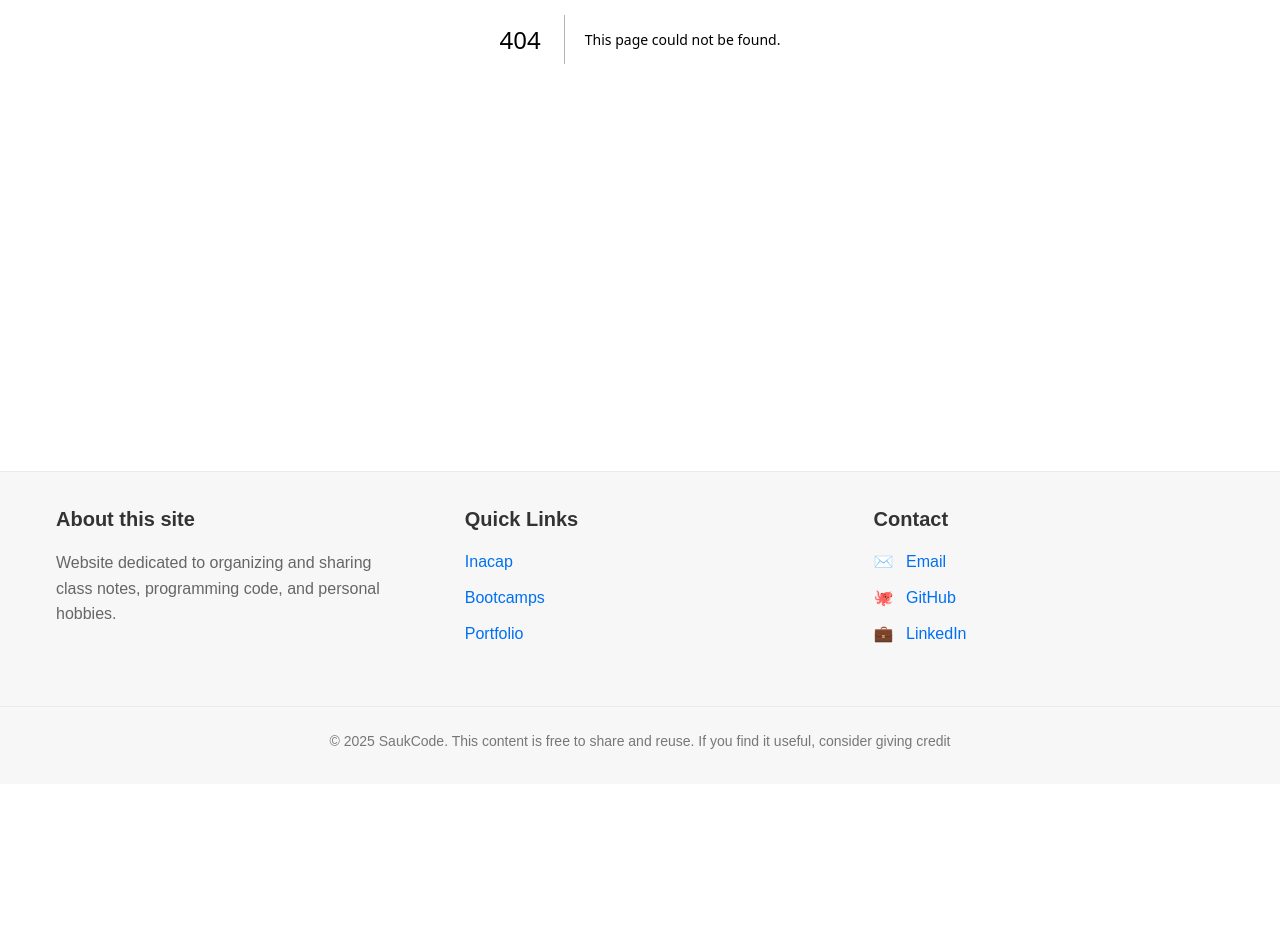
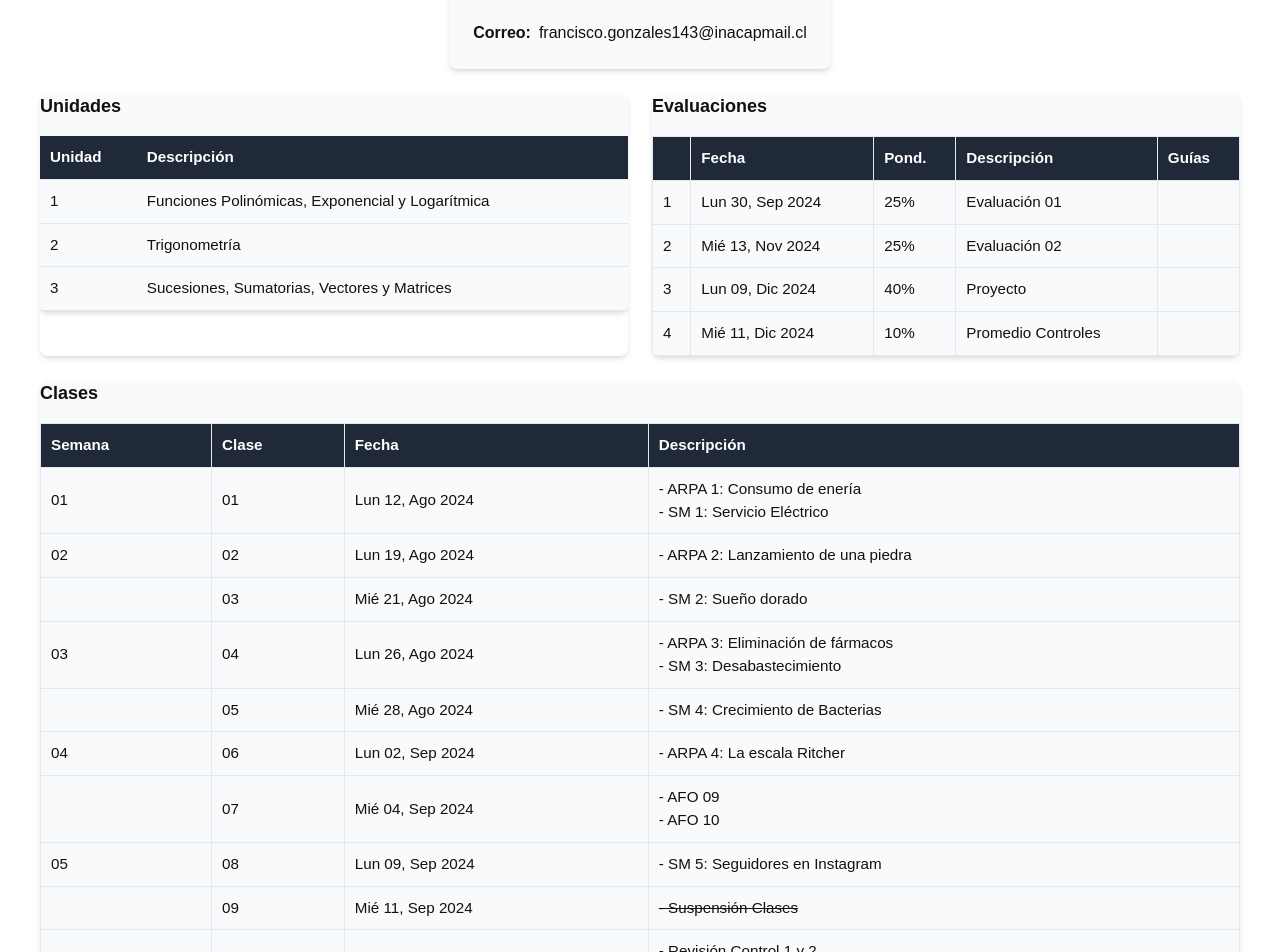
Before and after one commit to sauk1346/my-website, a Next.js app: page /inacap/mvfm01 in a window 1280 px wide. Before the commit this address had no page. Shown: the part 480-1432 px from the top of the page. Before the commit the page ends 1264 px from the top, so only its background shows below. Built offline with nearby package versions, Linux system fonts and the light colour scheme.

Commit message:
update(mvfm01): main page

```diff
--- /dev/null
+++ b/src/app/inacap/mvfm01/page.jsx
@@ -0,0 +1,183 @@
+'use client'
+
+import React, { useEffect, useState } from 'react';
+import ClassCard from '@/components/ClassCard';
+import LectureCard from '@/components/LectureCard';
+import EvaluationCard from '@/components/EvaluationCard';
+import ProfessorCard from '@/components/ProfessorCard';
+import UnitCard from '@/components/UnitCard';
+import styles from'@/styles/Asignature.module.css';
+import CustomLink from '@/components/CustomLink';
+import ExternalLink from '@/components/ExternalLink';
+import EmphText from '@/components/EmphText';
+
+export default function Mvfm01() {
+    // Estado para controlar la vista responsiva
+    const [isMobile, setIsMobile] = useState(false);
+
+    // Efecto para detectar el tamaño de la pantalla
+    useEffect(() => {
+        const handleResize = () => {
+            setIsMobile(window.innerWidth <= 768);
+        };
+
+        // Configurar tamaño inicial
+        handleResize();
+
+        // Agregar listener para cambios de tamaño
+        window.addEventListener('resize', handleResize);
+
+        // Limpiar listener al desmontar
+        return () => {
+            window.removeEventListener('resize', handleResize);
+        };
+    }, []);
+
+    const professorData = {
+        name: "Franciso Javier Gonzáles Villarroel",
+        email: "francisco.gonzales143@inacapmail.cl"
+    };
+    const unitsData = [
+        { unit: '1', description: 'Funciones Polinómicas, Exponencial y Logarítmica' },
+        { unit: '2', description: 'Trigonometría' },
+        { unit: '3', description: 'Sucesiones, Sumatorias, Vectores y Matrices' },
+    ];
+    const evaluationsData = [
+        {
+            evaluationNumber: 1,
+            date: 'Lun 30, Sep 2024',
+            weighting: '25%',
+            description: 'Evaluación 01' ,
+            quickGuide: ''
+        },
+        {
+            evaluationNumber: 2,
+            date: 'Mié 13, Nov 2024',
+            weighting: '25%',
+            description: 'Evaluación 02' ,
+            quickGuide: ''
+        },
+        {
+            evaluationNumber: 3,
+            date: 'Lun 09, Dic 2024',
+            weighting: '40%',
+            description: 'Proyecto' ,
+            quickGuide: ''
+        },
+        {
+            evaluationNumber: 4,
+            date: 'Mié 11, Dic 2024',
+            weighting: '10%',
+            description: 'Promedio Controles' ,
+            quickGuide: ''
+        }
+
+    ];
+    const classData = [
+        { week: '01', class: '01', date: 'Lun 12, Ago 2024', description: <>
+            - ARPA 1: Consumo de enería<br/>
+            - SM 1: Servicio Eléctrico
+            </>
+        },
+        { week: '02', class: '02', date: 'Lun 19, Ago 2024', description: '- ARPA 2: Lanzamiento de una piedra' },
+        { week: '', class: '03', date: 'Mié 21, Ago 2024', description: '- SM 2: Sueño dorado' },
+
+        { week: '03', class: '04', date: 'Lun 26, Ago 2024', description: <>
+            - ARPA 3: Eliminación de fármacos<br/>
+            - SM 3: Desabastecimiento
+            </>
+        },
+        { week: '', class: '05', date: 'Mié 28, Ago 2024', description: '- SM 4: Crecimiento de Bacterias' },
+        { week: '04', class: '06', date: 'Lun 02, Sep 2024', description: '- ARPA 4: La escala Ritcher' },
+        { week: '', class: '07', date: 'Mié 04, Sep 2024', description: <>
+            - AFO 09<br/>
+            - AFO 10
+            </> },
+        { week: '05', class: '08', date: 'Lun 09, Sep 2024', description: '- SM 5: Seguidores en Instagram' },
+        { week: '', class: '09', date: 'Mié 11, Sep 2024', description: <del>- Suspensión Clases</del> },
+        { week: '06', class: '10', date: 'Lun 16, Sep 2024', description: <>
+            - Revisión Control 1 y 2<br/>
+            - AFO 05<br/>
+            - AFO 10
+            </> },
+        { week: '07', class: '11', date: 'Lun 23, Sep 2024', description: '- Repaso Logaritmo' },
+        { week: '', class: '12', date: 'Mié 25, Sep 2024', description: '- Guía Resumen Unidad 1' },
+        { week: '08', class: '13', date: 'Lun 30, Sep 2024', description: '- Evaluación 01' },
+        { week: '', class: '14', date: 'Mié 02, Oct 2024', description: <>
+            - Introducción a Trigonometría<br/>
+            - ARPA 1: La plaza de skate
+            </> },
+        { week: '09', class: '15', date: 'Lun 07, Oct 2024', description: '- SM 1: La Rampa' },
+        { week: '', class: '16', date: 'Mié 09, Oct 2024', description: <>
+            - AFO 01<br/>
+            - AFO 02<br/>
+            - AFO 03
+        </> },
+        { week: '10', class: '17', date: 'Lun 14, Oct 2024', description: <>
+            - ARPA 2: Un terreno peligroso<br/>
+            - AFO 04<br/>
+            - AFO 05<br/>
+            - AFO 06<br/>
+            - AFO 07
+        </> },
+        { week: '', class: '18', date: 'Mié 16, Oct 2024', description: '- Ley de los Cosenos' },
+        { week: '11', class: '19', date: 'Lun 21, Oct 2024', description: '- SM 2: Viaje en globo aerostático' },
+        { week: '', class: '20', date: 'Mié 23, Oct 2024', description: '- SM 3: Análisis de ondas sonoras' },
+        { week: '12', class: '21', date: 'Lun 28, Oct 2024', description: <>
+            - Temperatura de una tubería<br/>
+            - Ejercicios Trigonometría
+        </> },
+        { week: '', class: '22', date: 'Mié 30, Oct 2024', description: <del>- Suspensión Clases</del> },
+        { week: '13', class: '23', date: 'Lun 04, Nov 2024', description: <del>- Suspensión Clases</del> },
+        { week: '', class: '24', date: 'Mié 06, Nov 2024', description: <del>- Suspensión Clases</del> },
+        { week: '14', class: '25', date: 'Lun 11, Nov 2024', description: <del>- Suspensión Clases</del> },
+        { week: '', class: '26', date: 'Mié 13, Nov 2024', description: '- Evaluación 02' },
+        { week: '15', class: '27', date: 'Lun 18, Nov 2024', description: <>
+            - Revisión Evaluación 02<br/>
+            - Instrucciones Proyecto Etapa 02
+        </> },
+        { week: '', class: '28', date: 'Mié 20, Nov 2024', description: <>
+            - Feedback Proyecto Etapa 01<br/>
+            - Avance Proyecto Etapa 02
+        </> },
+        { week: '16', class: '29', date: 'Lun 25, Nov 2024', description: '- Avance Proyecto Etapa 02' },
+        { week: '', class: '30', date: 'Mié 27, Nov 2024', description: '- Entrega Proyecto Etapa 01' },
+        { week: '17', class: '31', date: 'Lun 02, Dic 2024', description: '- Feedback Proyecto Etapa 02' },
+        { week: '', class: '32', date: 'Mié 04, Dic 2024', description: '- Feedback Informe' },
+        { week: '18', class: '33', date: 'Lun 09, Dic 2024', description: '- Entrega Proyecto' },
+        { week: '', class: '34', date: 'Mié 11, Dic 2024', description: '- Cierre de Notas' },
+
+    ];
+
+    return (
+        <div className={styles.container}>
+            <h1 className={styles.title}>Funciones y Matrices</h1>
+            <p className={styles.subheading}>MVFM01</p>
+            <br />
+            <p className={styles.description}>
+                Asignatura lectiva. Al finalizar, el estudiantes será capaz de: Integrar habilidades fundamentales de mateméticas, Utilizar herramientas tecnológicas en contexto personal, ocupacional, social, científico.
+            </p>
+
+            <div className={styles.cardContainer}>
+                <div className={`${styles.card} ${styles.fullWidth}`}>
+                    <ProfessorCard professorData={professorData} />
+                </div>
+
+                <div className={styles.cardGroup}>
+                    <div className={styles.card}>
+                        <UnitCard unitsData={unitsData} />
+                    </div>
+                    <div className={styles.card}>
+                        <EvaluationCard evaluationsData={evaluationsData} />
+                    </div>
+                </div>
+
+                <div className={styles.cardGroup}>
+                    <div className={styles.card}>
+                        <ClassCard classData={classData} />
+                    </div>
+                </div>
+            </div>
+        </div>
+    );
+}
--- a/src/app/inacap/page.jsx
+++ b/src/app/inacap/page.jsx
@@ -80,7 +80,7 @@ const Inacap = () => {
               </tr>
               <tr>
                 <td className={styles.code}>MVFM01</td>
-                <td>Funciones y Matrices</td>
+                <td><CustomLink href='inacap/mvfm01'>Funciones y Matrices</CustomLink></td>
               </tr>
             </tbody>
           </table>
```
